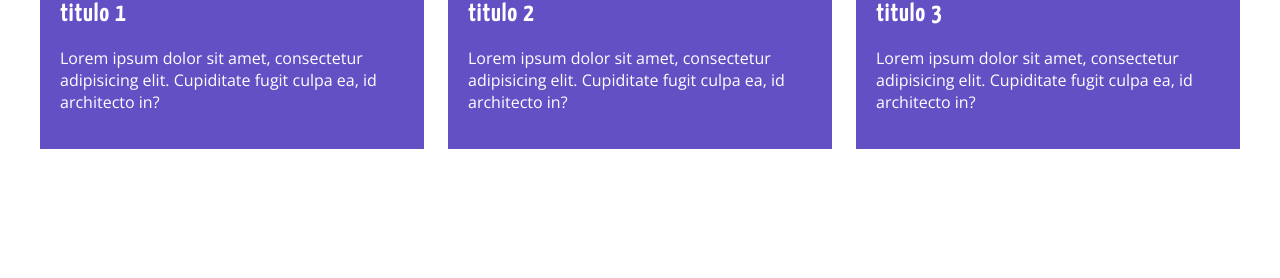
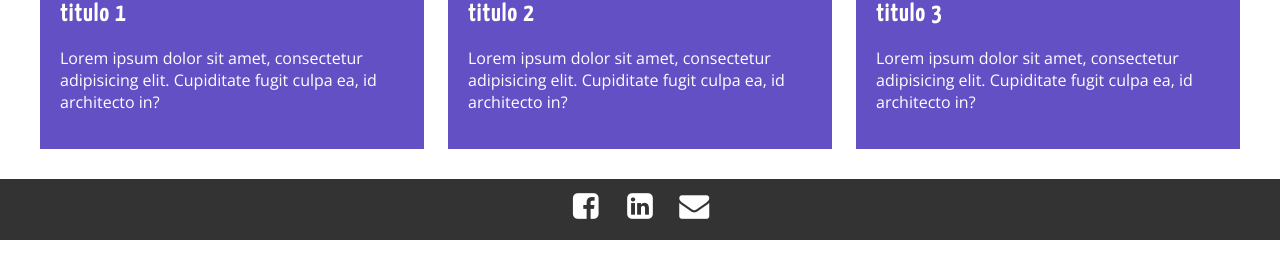
Before and after one commit to cristianAndresRodriguez/paginaPresentacion, a plain HTML site: page estudios.html in a window 1280 px wide. Shown: the part 520-798 px from the top of the page. Drawn offline with nearby package versions, Linux system fonts and the light colour scheme.

Commit message:
se agrego el footer a la paginaEstudios

```diff
--- a/estudios.html
+++ b/estudios.html
@@ -13,7 +13,8 @@
         <h1 class="logo">C.Andres</h1>
         <span class="icon-menu1" id="btn-menu"></span>
          <nav class="nav" id="nav">
-            <ul class="menu">
+
+                    <ul class="menu">
                 <li class="menu__item"><a  class="menu__link " href="index.html">Perfil</a></li>
                 <li class="menu__item"><a  class="menu__link select" href="estudios.html">estudios</a></li>
                 <li class="menu__item"><a class="menu__link"  href="portafolio.html">portafolio</a></li>
@@ -50,7 +51,14 @@
         </section>
     </div>
 </main>
+<footer class="footer">
+        <div class="social">
+            <a href= "" class="icon-facebook"></a>
+            <a href= "" class="icon-linkedin"></a>
+            <a href= "" class="icon-correo"></a>
 
+        </div>
+    </footer>
 <script src="js/menu.js"></script>
 </body>
 </html>
```
